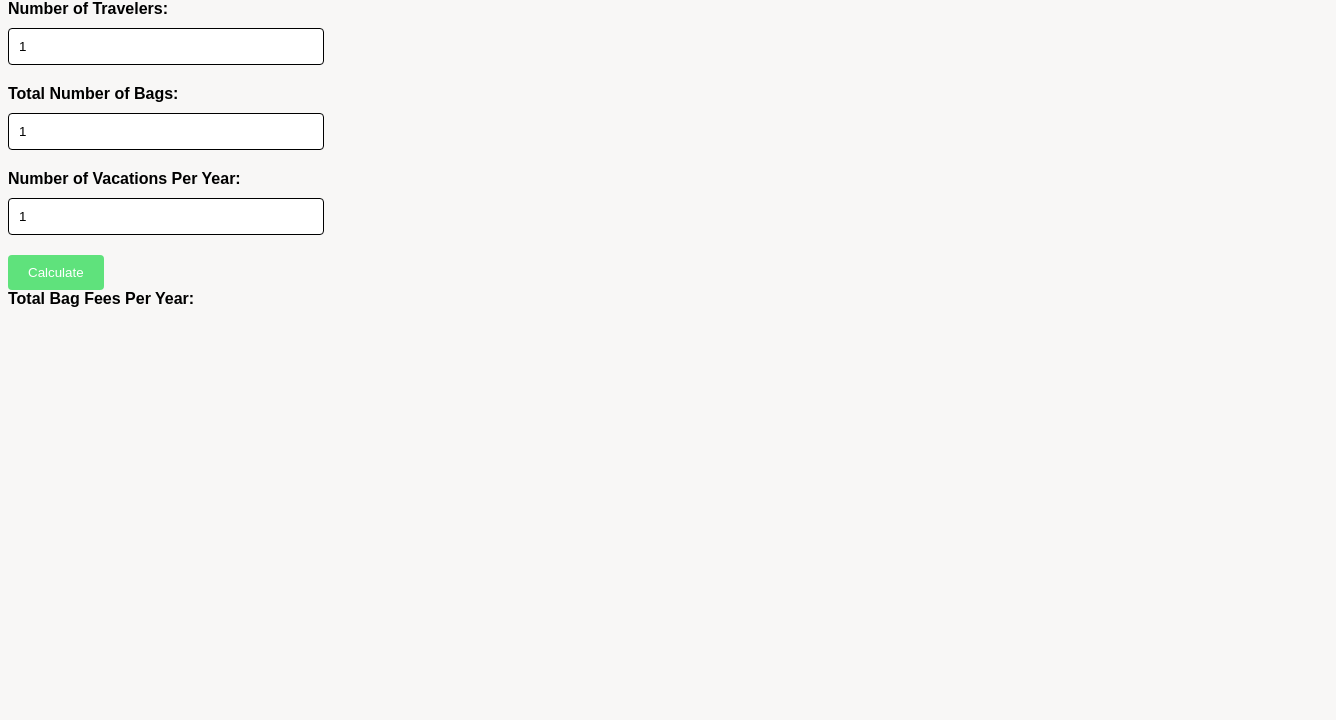
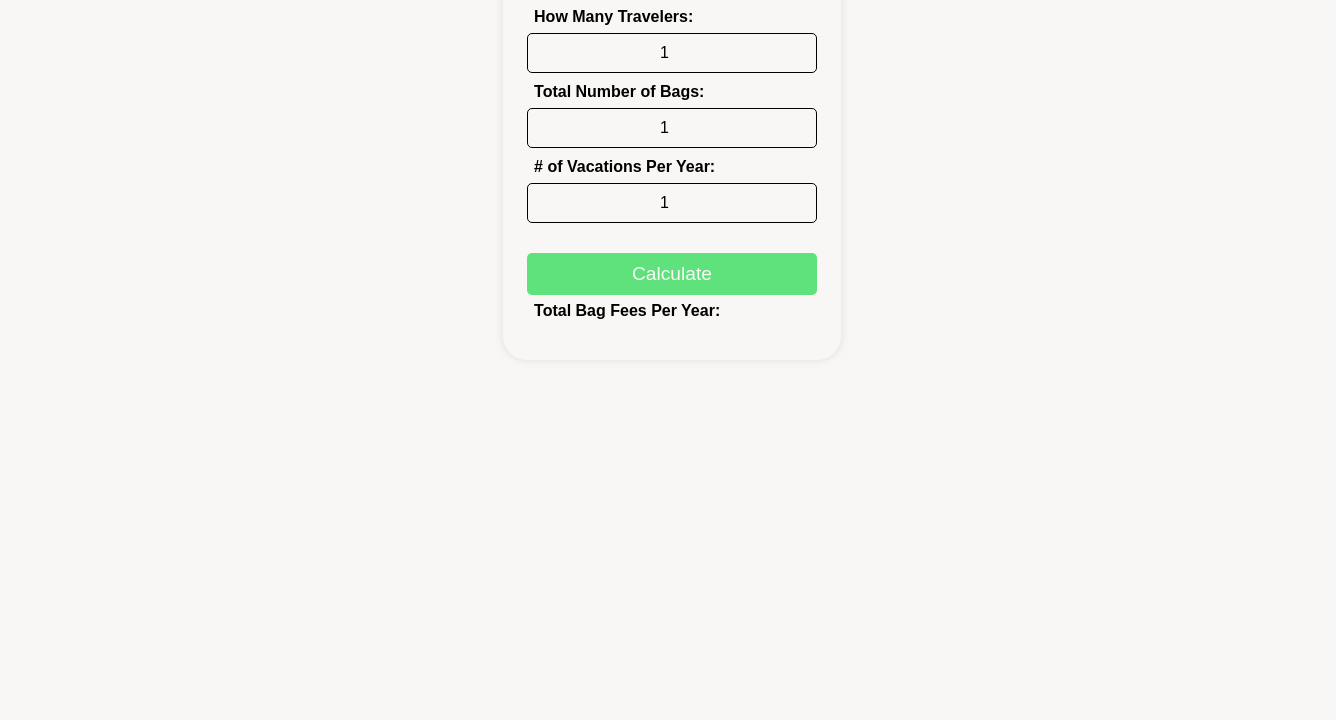
Before and after one commit to JRosen09/Travel-Bag-Fee-Caculator, a plain HTML site: page index.html in a window 1280 px wide. Shown: the part 80-800 px from the top of the page, 1336 px wide, since content can reach past the window. Drawn offline with Linux system fonts and the light colour scheme.

Commit message:
css updates

```diff
--- a/index.html
+++ b/index.html
@@ -6,9 +6,10 @@
   </head>
 
   <body>
+    <div class="container">
       <h1>Bag Fee Calculator</h1>
       <div>
-      <label for="travelers">Number of Travelers:</label>
+        <label for="travelers">How Many Travelers:</label>
         <input
           type="number"
           id="travelers"
@@ -20,7 +21,7 @@
       </div>
 
       <div>
-      <label for="total-bags">Total Number of Bags:</label>
+        <label>Total Number of Bags:</label>
         <input
           type="number"
           id="total-bags"
@@ -32,7 +33,7 @@
       </div>
 
       <div>
-      <label for="vacations-per-year">Number of Vacations Per Year:</label>
+        <label for="vacations-per-year"># of Vacations Per Year:</label>
         <input
           type="number"
           id="vacations-per-year"
@@ -47,9 +48,10 @@
         <button id="calculate-btn" type="button">Calculate</button>
       </div>
 
-    <div>
+      <div class="totalfee">
         <label for="total-bag-fees">Total Bag Fees Per Year:</label>
         <output id="total-bag-fees"></output>
+      </div>
     </div>
   </body>
   <script src="bagFeeCalculator.js"></script>
--- a/styles.css
+++ b/styles.css
@@ -1,40 +1,49 @@
 body {
+  width: 100%;
+  display: grid;
+  place-items: center;
+  text-align: center;
+  padding: 0 24px;
   background-color: #f8f7f6;
   color: #000000;
   font-family: Arial, sans-serif;
 }
 
 .container {
+  display: block;
+  flex-direction: column;
+  align-items: center;
+  text-align: center;
   max-width: 500px;
   margin: 0 auto;
-  padding: 20px;
-  background-color: #ffffff;
+  padding: 0 24px;
+  border-radius: 24px;
+  background-color: #f8f7f6;
   box-shadow: 0 0 10px rgba(0, 0, 0, 0.1);
 }
 
 label {
-  display: block;
-  margin-bottom: 10px;
+  display: flex;
+  align-items: center;
+  width: 100%;
+  color: #000000;
+  margin: 7px;
   font-weight: bold;
 }
 
-input[type="number"] {
-  width: 25%;
-  padding: 10px;
-  border: 1px solid #000000;
-  border-radius: 4px;
-  box-sizing: border-box;
-  margin-bottom: 20px;
-}
-
 button {
+  width: 100%;
+  height: 42px;
+  align-items: center;
+  border-radius: 5px;
+  border: 0;
+  padding: 0 10px;
+  margin-top: 20px;
   background-color: #5fe27c;
-  color: #ffffff;
-  padding: 10px 20px;
-  border: none;
-  border-radius: 4px;
-  cursor: pointer;
-  transition: background-color 0.2s;
+  color: #f9f9f9;
+  font-weight: 20px;
+  font-size: larger;
+  align-items: center;
 }
 
 button:hover {
@@ -42,8 +51,28 @@ button:hover {
 }
 
 output {
-  display: block;
-  margin-top: 20px;
+  display: flex;
+  flex-direction: column;
+  margin-top: 10px;
+  margin-bottom: 10px;
   font-size: 24px;
   font-weight: bold;
+  padding: 10px;
+  align-items: center;
 }
+
+input[type="number"] {
+  width: 100%;
+  height: 40px;
+  padding: 0 10px;
+  border-radius: 5px;
+  border: 1px solid #000000;
+  background-color: #f8f7f6;
+  color: #000000;
+  font-size: 16px;
+  text-align: center;
+  box-sizing: border-box;
+  margin-bottom: 10px;
+  display: flex;
+  flex-direction: column;
+}
```
Lines whose indentation alone changed are shown as unchanged.
